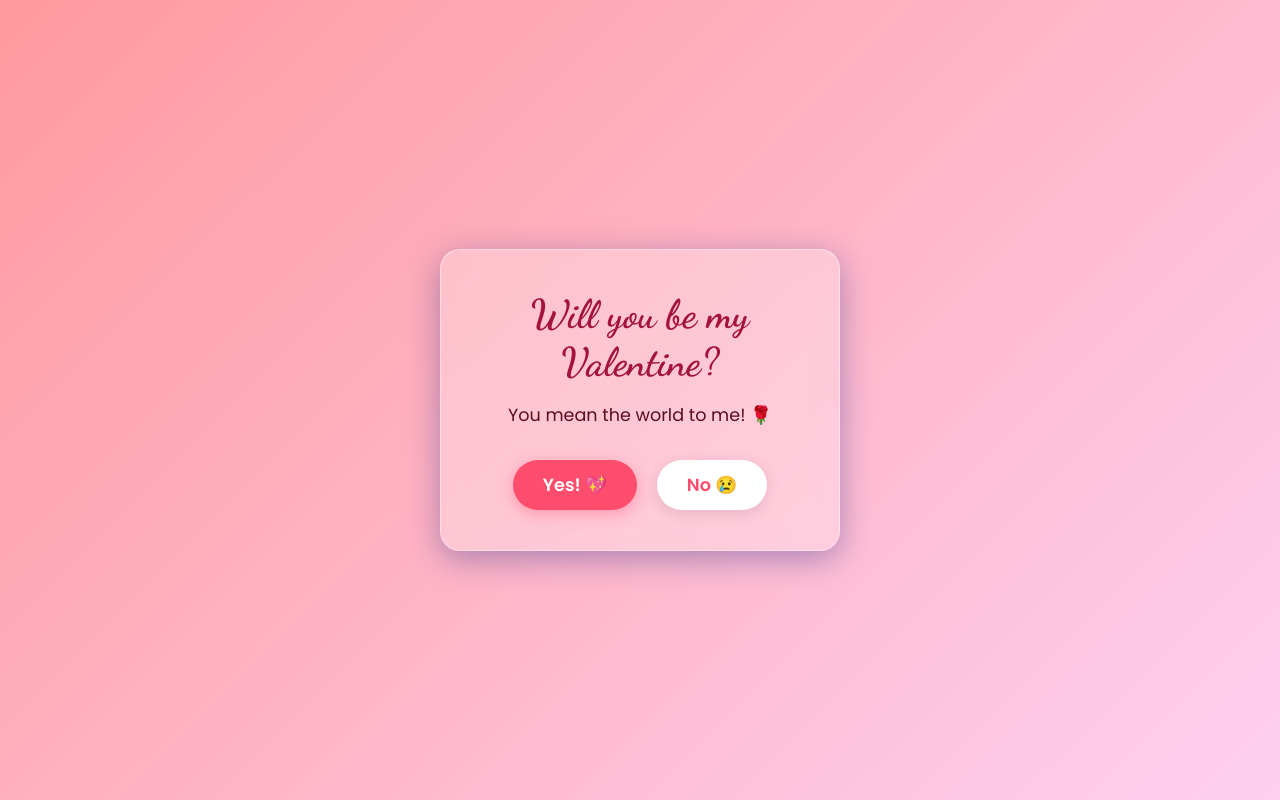
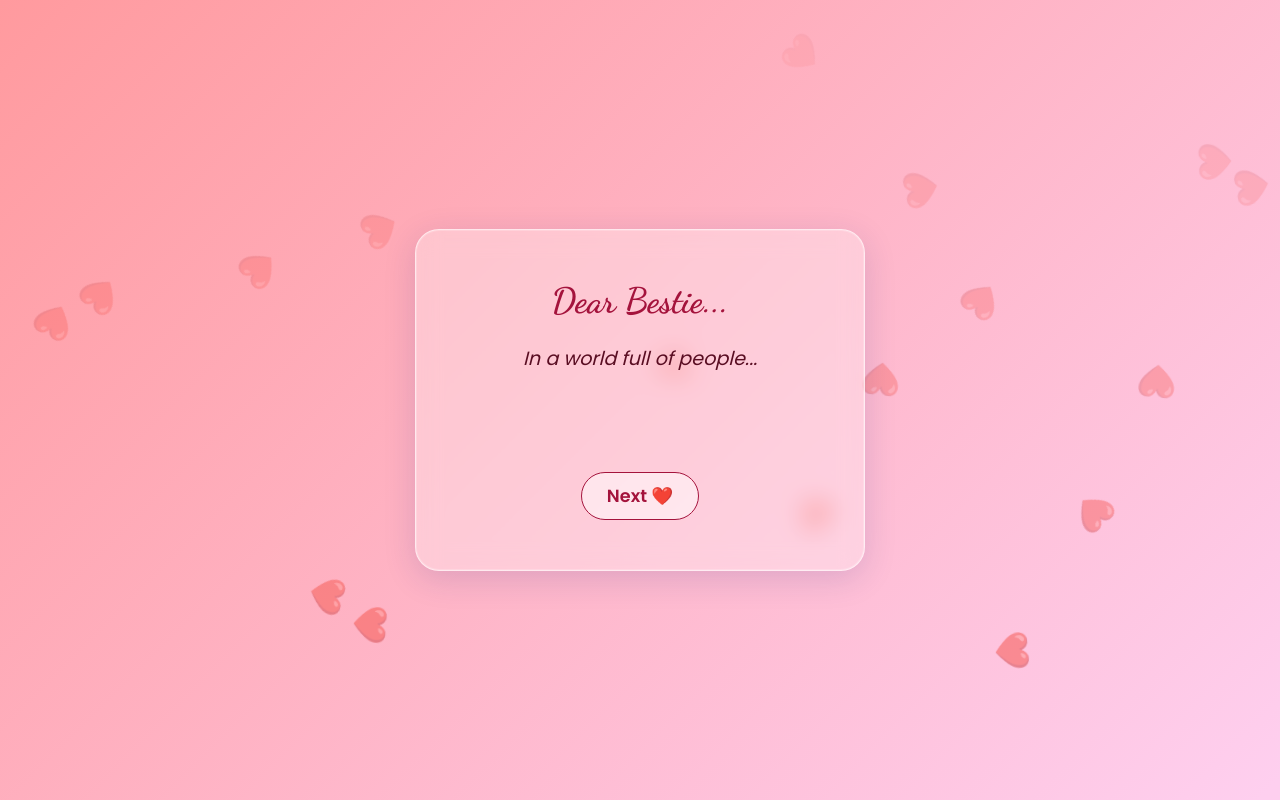
Before and after one commit to amauriyachanchal9870-cod/Animation_card, a Next.js app: page / in a window 1280 px wide. Both pictures are taken after a click on the element 640 px from the left and 399 px from the top of the page. Built offline with nearby package versions, Linux system fonts and the light colour scheme.

Commit message:
Enhanced UI with floating hearts and message stage

```diff
--- a/app/globals.css
+++ b/app/globals.css
@@ -37,24 +37,28 @@ body {
 /* Glassmorphism Card Style */
 .card,
 .popup-content,
-.celebration-content {
-  background: var(--glass-bg);
-  backdrop-filter: blur(10px);
-  -webkit-backdrop-filter: blur(10px);
-  border-radius: 20px;
-  border: 1px solid var(--glass-border);
-  box-shadow: var(--shadow);
+.celebration-content,
+.message-content {
+  background: rgba(255, 255, 255, 0.3);
+  backdrop-filter: blur(12px);
+  -webkit-backdrop-filter: blur(12px);
+  border-radius: 24px;
+  border: 1px solid rgba(255, 255, 255, 0.6);
+  box-shadow: 0 8px 32px 0 rgba(31, 38, 135, 0.15), inset 0 0 0 1px rgba(255, 255, 255, 0.2);
   text-align: center;
-  padding: 40px;
+  padding: 50px 40px;
   max-width: 90%;
-  width: 400px;
+  width: 450px;
   color: var(--text-color);
-  transition: transform 0.3s ease, opacity 0.3s ease;
+  transition: transform 0.4s cubic-bezier(0.175, 0.885, 0.32, 1.275), opacity 0.3s ease;
   cursor: pointer;
+  position: relative;
+  z-index: 10;
 }
 
 .card:hover {
-  transform: translateY(-5px);
+  transform: translateY(-8px) scale(1.02);
+  box-shadow: 0 15px 45px 0 rgba(31, 38, 135, 0.2);
 }
 
 h1,
@@ -117,6 +121,39 @@ p {
 
   50% {
     opacity: 1;
+  }
+}
+
+/* Floating Hearts Background */
+.floating-hearts {
+  position: absolute;
+  top: 0;
+  left: 0;
+  width: 100%;
+  height: 100%;
+  overflow: hidden;
+  z-index: 0;
+  pointer-events: none;
+}
+
+.heart {
+  position: absolute;
+  bottom: -100px;
+  font-size: 2rem;
+  color: rgba(255, 255, 255, 0.6);
+  animation: floatUp 10s linear infinite;
+  opacity: 0;
+}
+
+@keyframes floatUp {
+  0% {
+    transform: translateY(0) rotate(0deg);
+    opacity: 1;
+  }
+
+  100% {
+    transform: translateY(-120vh) rotate(360deg);
+    opacity: 0;
   }
 }
 
@@ -188,3 +225,36 @@ button {
     opacity: 1;
   }
 }
+
+/* Message Stage Styles */
+.message-content h2 {
+  font-family: var(--font-dancing), cursive;
+  font-size: 2.2rem;
+  margin-bottom: 20px;
+  color: #a4133c;
+}
+
+.message-text {
+  font-size: 1.2rem;
+  line-height: 1.8;
+  margin-bottom: 30px;
+  font-style: italic;
+  min-height: 100px;
+  /* Prevent layout jump */
+}
+
+.nextBtn {
+  background: rgba(255, 255, 255, 0.5);
+  color: #a4133c;
+  border: 1px solid #a4133c;
+  padding: 10px 25px;
+  border-radius: 30px;
+  font-family: var(--font-poppins);
+  cursor: pointer;
+  transition: all 0.3s;
+}
+
+.nextBtn:hover {
+  background: #a4133c;
+  color: white;
+}
--- a/app/page.tsx
+++ b/app/page.tsx
@@ -1,14 +1,35 @@
 'use strict';
 'use client';
 
-import { useState, useRef, useEffect } from 'react';
+import { useState, useEffect } from 'react';
 import confetti from 'canvas-confetti';
 
 export default function Home() {
-  const [stage, setStage] = useState<'card' | 'question' | 'celebration'>('card');
+  const [stage, setStage] = useState<'card' | 'message' | 'question' | 'celebration'>('card');
   const [noPosition, setNoPosition] = useState<{ top: string; left: string; position: 'static' | 'fixed' }>({ top: 'auto', left: 'auto', position: 'static' });
 
-  // Confetti logic
+  // Heartfelt messages to show before the question
+  const messages = [
+    "In a world full of people...",
+    "My eyes always search for you.",
+    "You make my heart smile.",
+    "So I have a question..."
+  ];
+  const [currentMessageIndex, setCurrentMessageIndex] = useState(0);
+
+  // Floating hearts background logic
+  const [hearts, setHearts] = useState<{ id: number; left: number; duration: number }[]>([]);
+
+  useEffect(() => {
+    // Generate hearts
+    const newHearts = Array.from({ length: 20 }).map((_, i) => ({
+      id: i,
+      left: Math.random() * 100,
+      duration: Math.random() * 5 + 5 // 5-10s
+    }));
+    setHearts(newHearts);
+  }, []);
+
   const triggerConfetti = () => {
     const duration = 5 * 1000;
     const end = Date.now() + duration;
@@ -33,27 +54,64 @@ export default function Home() {
     }());
   };
 
+  const handleNextMessage = () => {
+    if (currentMessageIndex < messages.length - 1) {
+      setCurrentMessageIndex(prev => prev + 1);
+    } else {
+      setStage('question');
+    }
+  };
+
   const handleYesClick = () => {
     setStage('celebration');
     triggerConfetti();
   };
 
   const moveNoButton = () => {
-    const x = Math.random() * (window.innerWidth - 100); // 100 approx width
-    const y = Math.random() * (window.innerHeight - 50); // 50 approx height
+    const x = Math.random() * (window.innerWidth - 100);
+    const y = Math.random() * (window.innerHeight - 50);
     setNoPosition({ top: `${y}px`, left: `${x}px`, position: 'fixed' });
   };
 
   return (
     <div className="container">
+      {/* Floating Hearts Background */}
+      <div className="floating-hearts">
+        {hearts.map((heart) => (
+          <div
+            key={heart.id}
+            className="heart"
+            style={{
+              left: `${heart.left}%`,
+              animationDuration: `${heart.duration}s`,
+              animationDelay: `${Math.random() * 5}s`
+            }}
+          >
+            ❤️
+          </div>
+        ))}
+      </div>
+
       {stage === 'card' && (
-        <div className="card" onClick={() => setStage('question')}>
+        <div className="card" onClick={() => setStage('message')}>
           <div className="card-content">
             <h1>For My Favorite Person</h1>
             <p>To the girl who makes every day brighter.</p>
             <div className="heart-icon">❤️</div>
             <p className="tap-hint">Tap to open</p>
           </div>
+        </div>
+      )}
+
+      {stage === 'message' && (
+        <div className="message-content">
+          <h2>Dear Bestie...</h2>
+          <p className="message-text">
+            {messages[currentMessageIndex]}
+          </p>
+          <button className="nextBtn" onClick={handleNextMessage}>
+            {currentMessageIndex < messages.length - 1 ? "Next ❤️" : "Continue 🌹"}
+          </button>
         </div>
       )}
 
```
